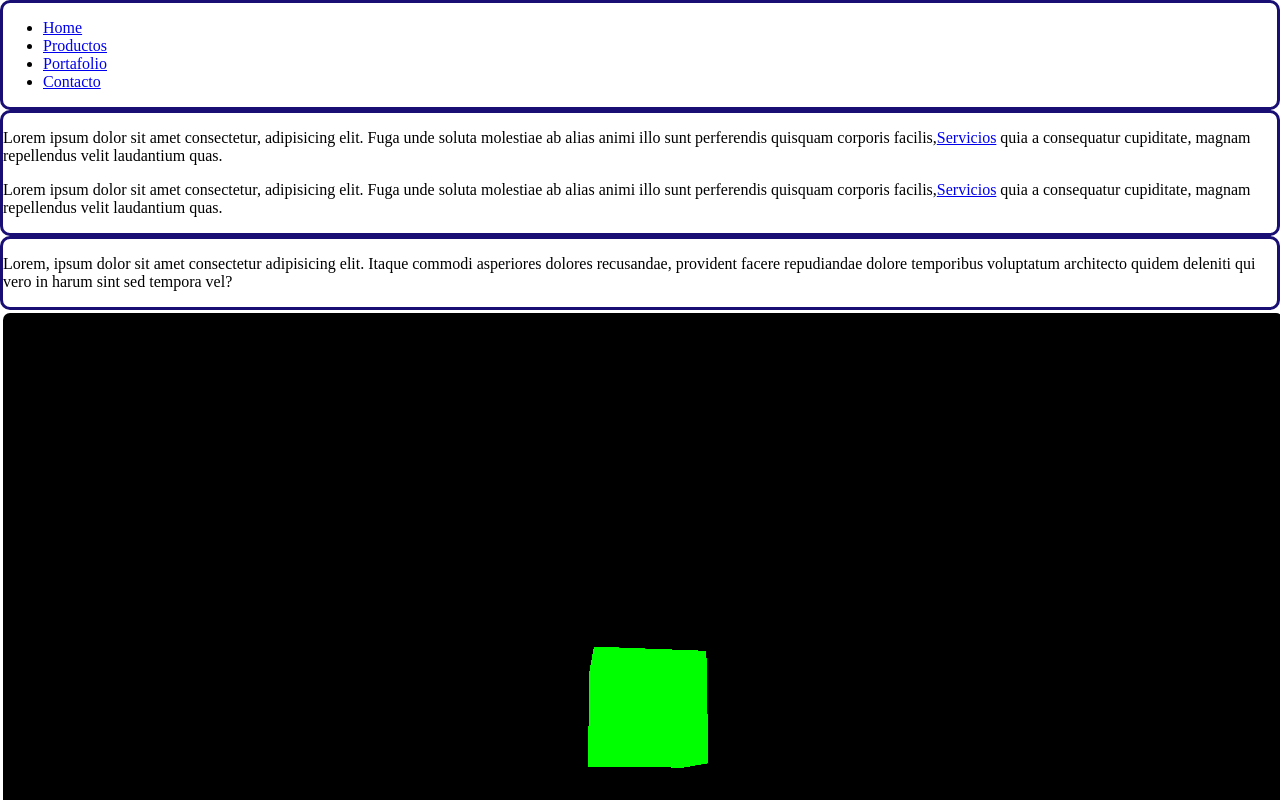
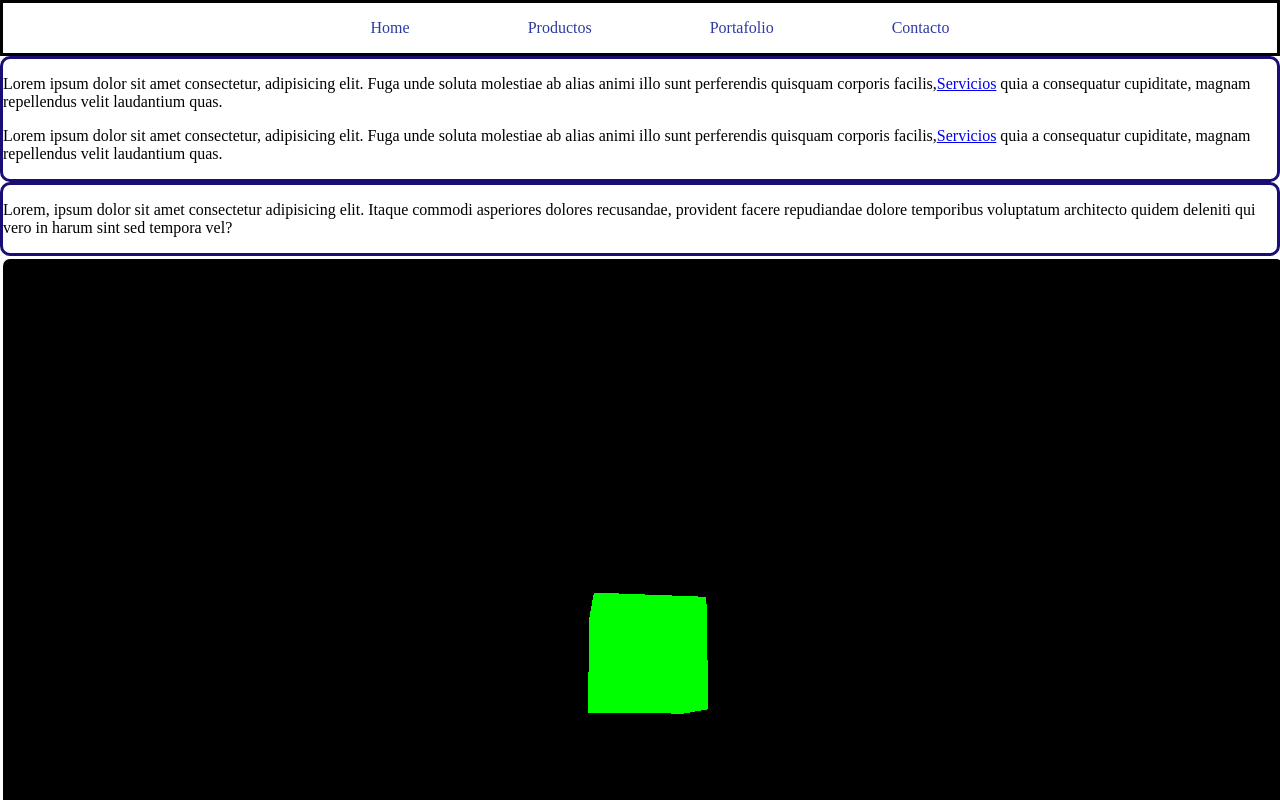
Before and after one commit to AleeCruz/Gamma_Stream_V1.1, a website built with Vite: page index.html in a window 1280 px wide. Shown: the top 800 px of the page. Built offline with nearby package versions, Linux system fonts and the light colour scheme.

Commit message:
Modificacion: Se modifico la hoja de estilos

```diff
--- a/css/style.css
+++ b/css/style.css
@@ -2,8 +2,38 @@ body{
     margin: 0;
 }
 
+/*Vamos a realizar una barra de navegacion dejando varios estilos importantes y necesarios*/
 
-header, main,footer{
+header{
+    border: solid;
+}
+header nav ul{
+    list-style-type: none;
+    text-align: center;
+}
+
+header nav ul li{
+    display: inline;
+    text-align: center;
+    margin: 0 50px;
+}
+
+header nav ul li a{
+    padding: 2px 7px 2px 7px;
+    color: #2e3aa0;
+    text-decoration: none;
+    border-radius: 5px;
+}
+header nav ul li a:hover{
+    color:#c8dbeb ;
+}
+
+
+
+
+
+
+ main,footer{
     border: solid;
     border-radius: 10px;
     border-color: rgb(24, 14, 116);
```
